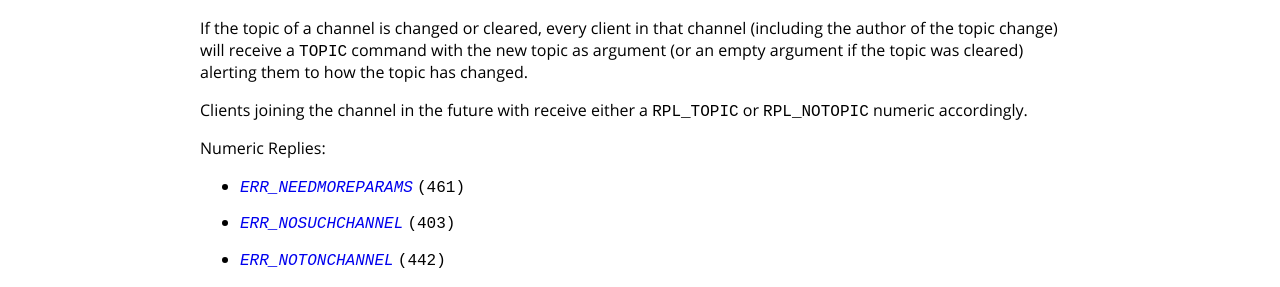
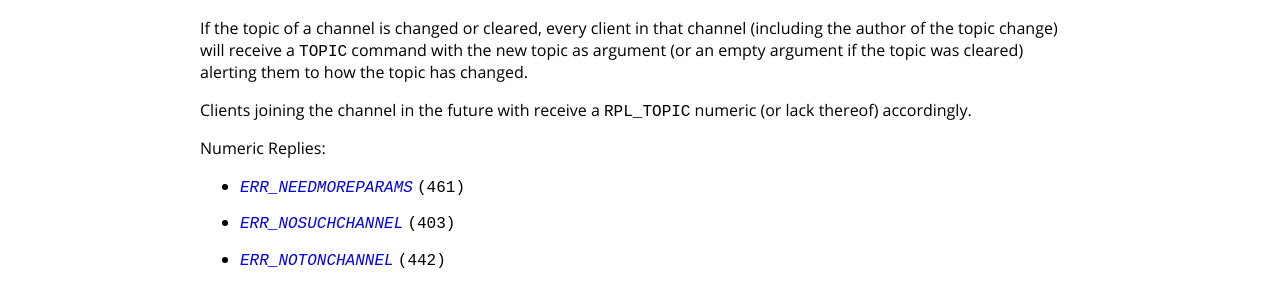
Before and after one commit to ircdocs/modern-irc, a Jekyll site: the page built from index.md, in a window 1280 px wide and 900 px high, scrolled down 22558 px. Shown: the part 161-448 px from the top of the window. Built offline with Jekyll 4.4.1, drawn with Linux system fonts in a browser that asks for light colours.

Commit message:
Fix description of lack of topic on JOIN

```diff
--- a/index.md
+++ b/index.md
@@ -885,7 +885,7 @@ If the [protected topic](#protected-topic-mode) mode is set on a channel, then c
 
 If the topic of a channel is changed or cleared, every client in that channel (including the author of the topic change) will receive a `TOPIC` command with the new topic as argument (or an empty argument if the topic was cleared) alerting them to how the topic has changed.
 
-Clients joining the channel in the future with receive either a `RPL_TOPIC` or `RPL_NOTOPIC` numeric accordingly.
+Clients joining the channel in the future with receive a `RPL_TOPIC` numeric (or lack thereof) accordingly.
 
 Numeric Replies:
 
```
